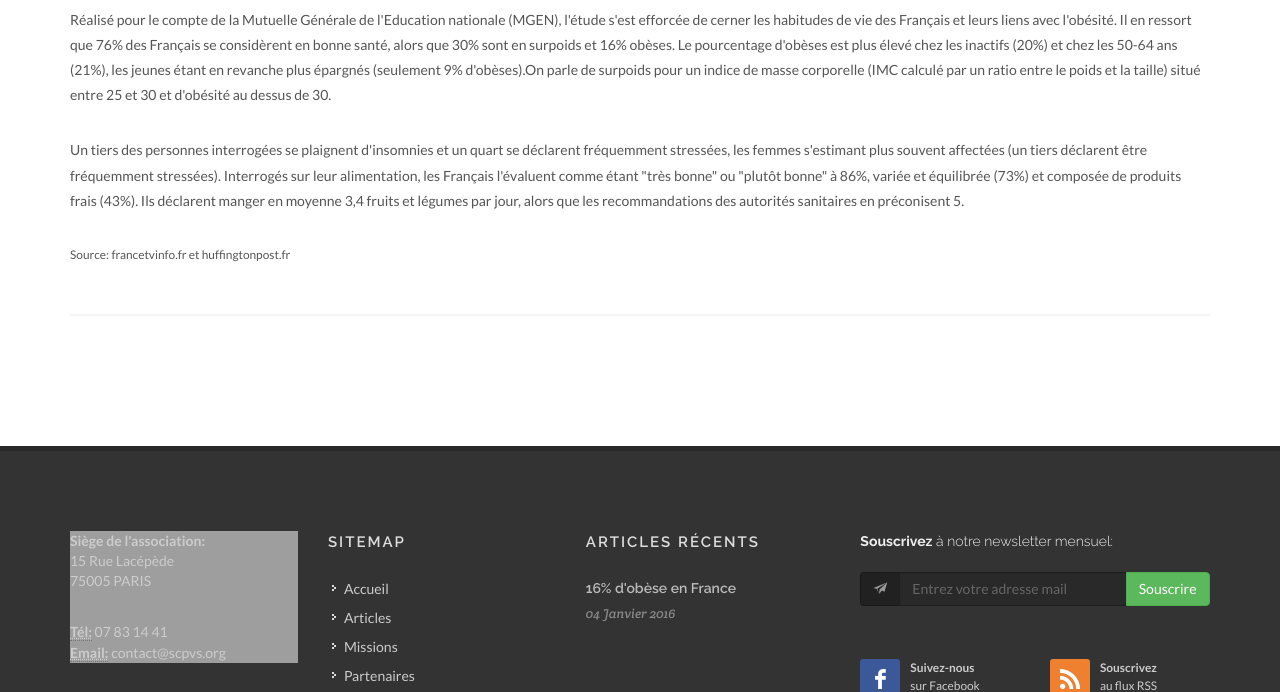
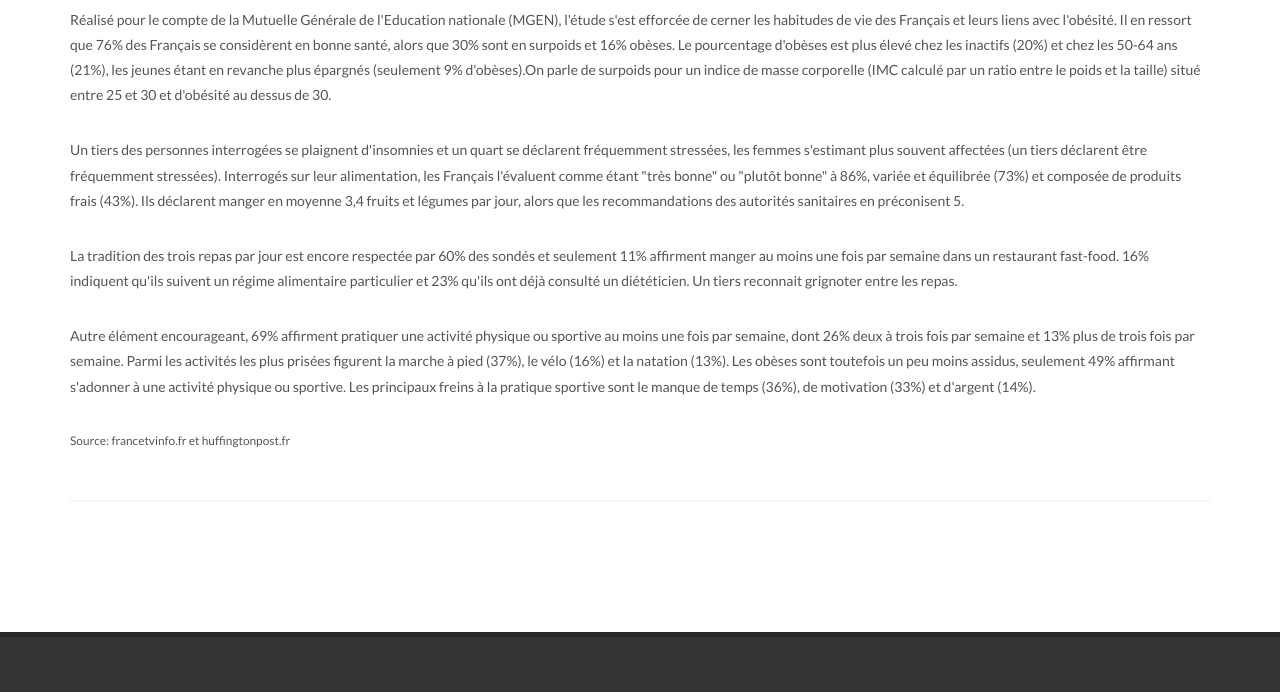
Before and after one commit to CRIDIP-SWD/SITE_SCPVS, a PHP site: the page made by index.php in a window 1280 px wide. Shown: the part 1470-2162 px from the top of the page. Run offline with PHP 8.4, Linux system fonts and the light colour scheme; grey boxes are pictures that could not be loaded.

Commit message:
COMMIT SCPVS

```diff
--- a/view/blog.php
+++ b/view/blog.php
@@ -59,6 +59,8 @@
                         <p><i>En France 30% des personnes sont en surpoids et 16% obèses. Rythme de vie et mauvaises habitudes alimentaires, une spirale que l'on veut enrayer. Une fois par an, enfants, pédiatres et diététiciens se réunissent pour mieux comprendre les causes du problème. Souvent cela commence par des recettes simples. Les parents peuvent ainsi comparer leurs expériences. Enfin, il faut éviter la sédentarité. 10 000 pas par jour sont recommandés, soit environ 1h 30 de marche à une vitesse normale.</i></p>
                         <p>Réalisé pour le compte de la Mutuelle Générale de l'Education nationale (MGEN), l'étude s'est efforcée de cerner les habitudes de vie des Français et leurs liens avec l'obésité. Il en ressort que 76% des Français se considèrent en bonne santé, alors que 30% sont en surpoids et 16% obèses. Le pourcentage d'obèses est plus élevé chez les inactifs (20%) et chez les 50-64 ans (21%), les jeunes étant en revanche plus épargnés (seulement 9% d'obèses).On parle de surpoids pour un indice de masse corporelle (IMC calculé par un ratio entre le poids et la taille) situé entre 25 et 30 et d'obésité au dessus de 30.</p>
                         <p>Un tiers des personnes interrogées se plaignent d'insomnies et un quart se déclarent fréquemment stressées, les femmes s'estimant plus souvent affectées (un tiers déclarent être fréquemment stressées). Interrogés sur leur alimentation, les Français l'évaluent comme étant "très bonne" ou "plutôt bonne" à 86%, variée et équilibrée (73%) et composée de produits frais (43%). Ils déclarent manger en moyenne 3,4 fruits et légumes par jour, alors que les recommandations des autorités sanitaires en préconisent 5.</p>
+                        <p>La tradition des trois repas par jour est encore respectée par 60% des sondés et seulement 11% affirment manger au moins une fois par semaine dans un restaurant fast-food. 16% indiquent qu'ils suivent un régime alimentaire particulier et 23% qu'ils ont déjà consulté un diététicien. Un tiers reconnait grignoter entre les repas.</p>
+                        <p>Autre élément encourageant, 69% affirment pratiquer une activité physique ou sportive au moins une fois par semaine, dont 26% deux à trois fois par semaine et 13% plus de trois fois par semaine. Parmi les activités les plus prisées figurent la marche à pied (37%), le vélo (16%) et la natation (13%). Les obèses sont toutefois un peu moins assidus, seulement 49% affirmant s'adonner à une activité physique ou sportive. Les principaux freins à la pratique sportive sont le manque de temps (36%), de motivation (33%) et d'argent (14%).</p>
                         <small>Source: francetvinfo.fr et huffingtonpost.fr</small>
 
 
```
